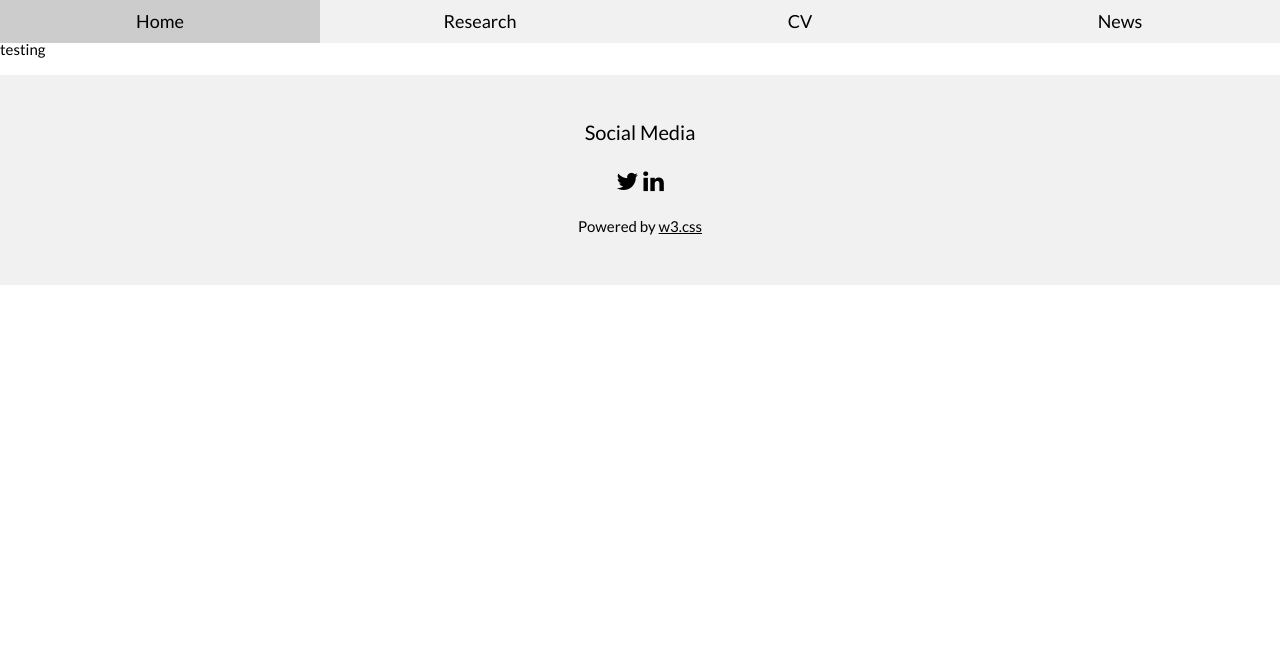
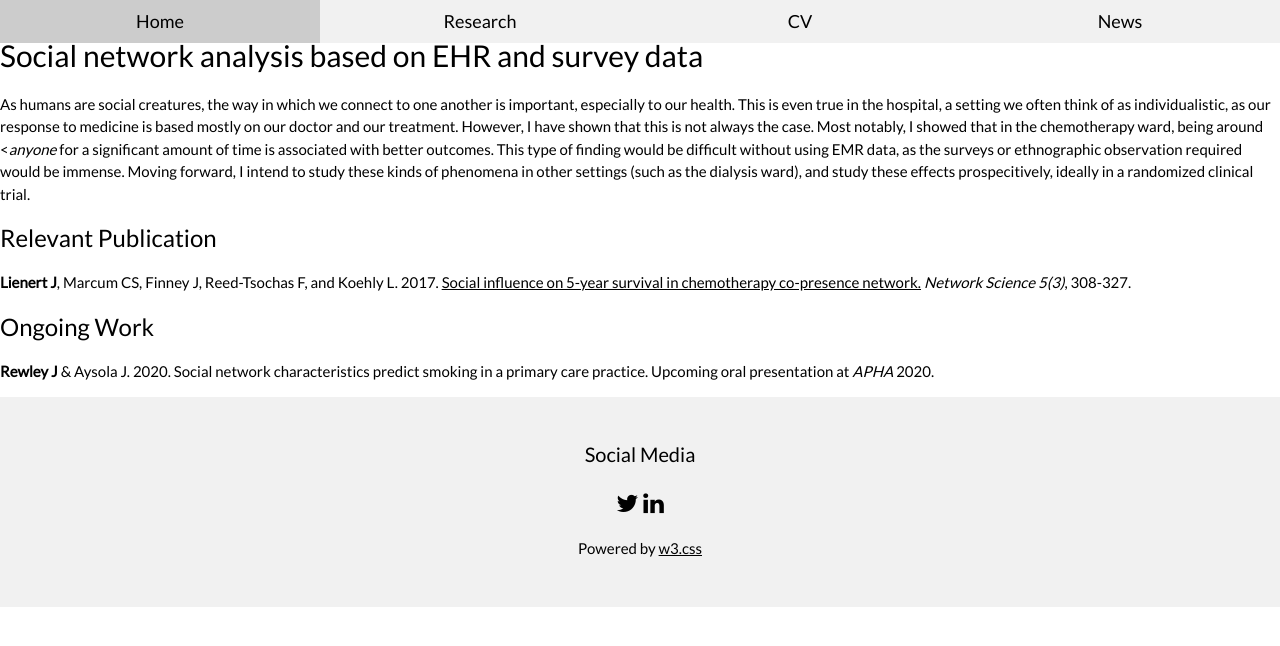
Before and after one commit to jlienert/jlienert.github.io, a Jekyll site: the page built from SNA.html, in a window 1280 px wide. Shown: the top 646 px of the page. Built offline with Jekyll 4.4.1, drawn with Linux system fonts in a browser that asks for light colours.

Commit message:
Update SNA.html

```diff
--- a/SNA.html
+++ b/SNA.html
@@ -3,6 +3,26 @@ layout: default
 title: Social network analysis research
 ---
 
+<h2>Social network analysis based on EHR and survey data</h2>
+
 <p>
-testing
+As humans are social creatures, the way in which we connect to one another is important, especially to our health. This is even true in the hospital, a setting we
+often think of as individualistic, as our response to medicine is based mostly on our doctor and our treatment. However, I have shown that this is not always
+the case. Most notably, I showed that in the chemotherapy ward, being around <<i>anyone</i> for a significant amount of time is associated
+with better outcomes. This type of finding would be difficult without using EMR data, as the surveys or ethnographic observation required would be immense. Moving forward,
+I intend to study these kinds of phenomena in other settings (such as the dialysis ward), and study these effects prospecitively, ideally in a randomized clinical trial.
 </p>
+
+<h3> Relevant Publication </h3>
+
+<p>
+<b>Lienert J</b>, Marcum CS, Finney J, Reed-Tsochas F, and Koehly L. 2017.
+<a href="https://www.cambridge.org/core/journals/network-science/article/social-influence-on-5year-survival-in-a-longitudinal-chemotherapy-ward-copresence-network/4E08D5F5A0D332AA5BB119310833A244">Social influence on 5-year survival in chemotherapy co-presence network.</a>
+<i>Network Science 5(3)</i>, 308-327.
+</p>
+
+<h3> Ongoing Work </h3>
+
+<p>
+<b>Rewley J</b> & Aysola J. 2020. Social network characteristics predict smoking in a primary care practice. Upcoming oral presentation at <i>APHA</i> 2020.
+</p>
```
